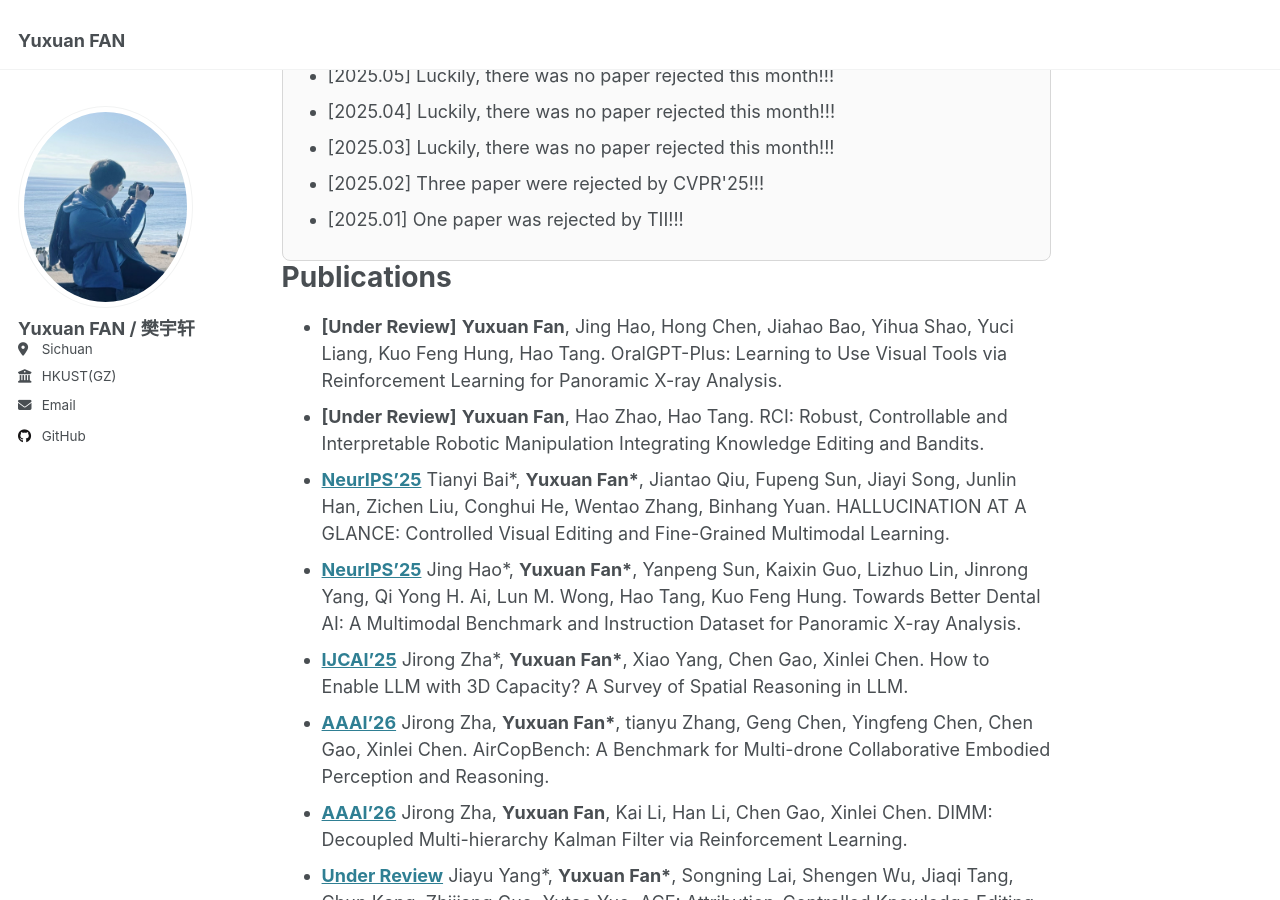
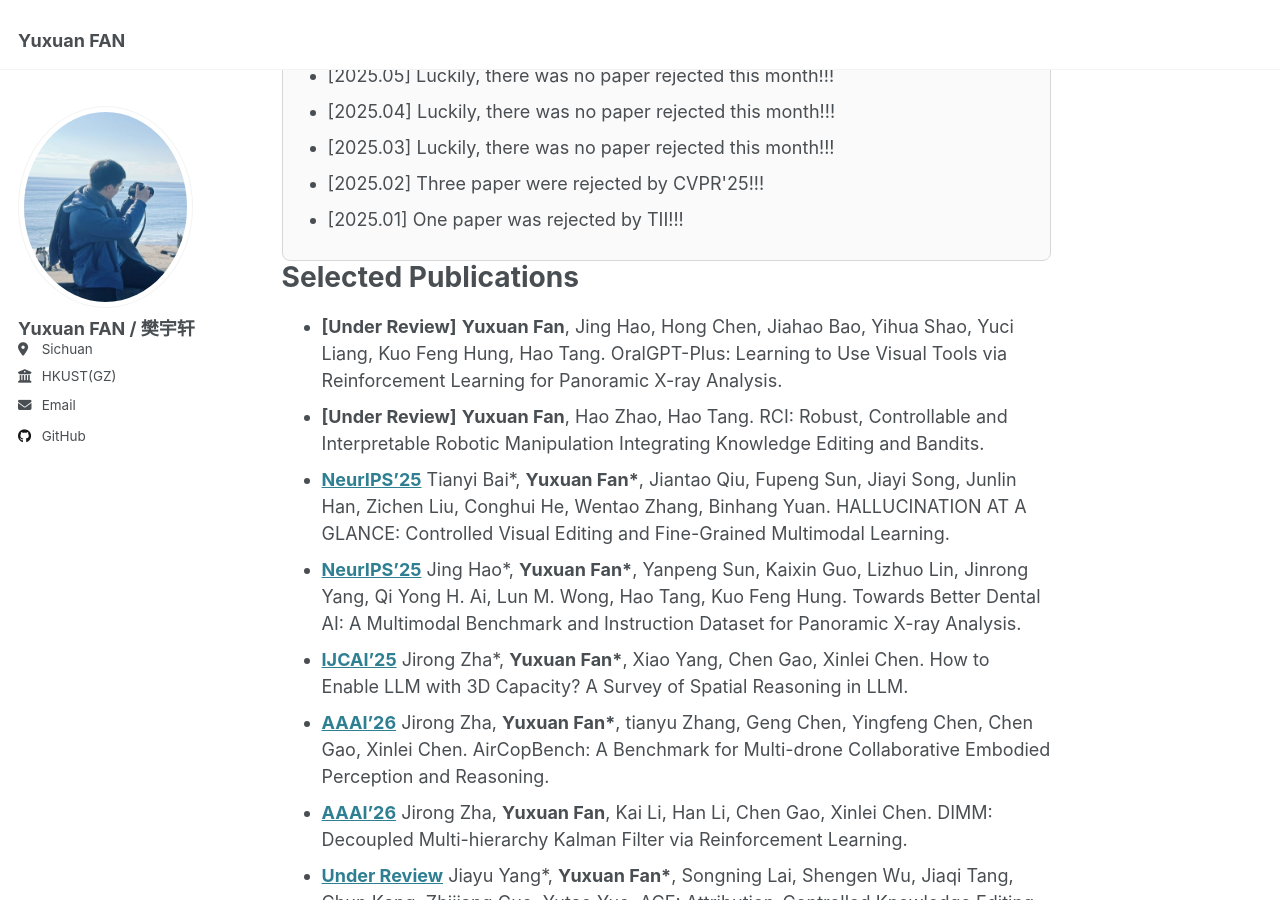
Before and after one commit to yuxuanfanOrion/yuxuanfanOrion.github.io, a Jekyll site: the page built from _pages/about.md, in a window 1280 px wide and 900 px high, scrolled down 856 px. Built offline with Jekyll 4.4.1, drawn with Linux system fonts in a browser that asks for light colours.

Commit message:
Update about.md

```diff
--- a/_pages/about.md
+++ b/_pages/about.md
@@ -99,7 +99,7 @@ My current research interests include multimodal LLM, Video Understanding, Unifi
 
 
 
-# Publications
+# Selected Publications
 - **[Under Review]** **Yuxuan Fan**, Jing Hao, Hong Chen, Jiahao Bao, Yihua Shao, Yuci Liang, Kuo Feng Hung, Hao Tang. OralGPT-Plus: Learning to Use Visual Tools via Reinforcement Learning for Panoramic X-ray Analysis.
 - **[Under Review]** **Yuxuan Fan**, Hao Zhao, Hao Tang. RCI: Robust, Controllable and Interpretable Robotic Manipulation Integrating Knowledge Editing and Bandits.
 - **[NeurIPS’25](https://arxiv.org/pdf/2506.07227)** Tianyi Bai\*, **Yuxuan Fan\***, Jiantao Qiu, Fupeng Sun, Jiayi Song, Junlin Han, Zichen Liu, Conghui He, Wentao Zhang, Binhang Yuan. HALLUCINATION AT A GLANCE: Controlled Visual Editing and Fine-Grained Multimodal Learning.
```
